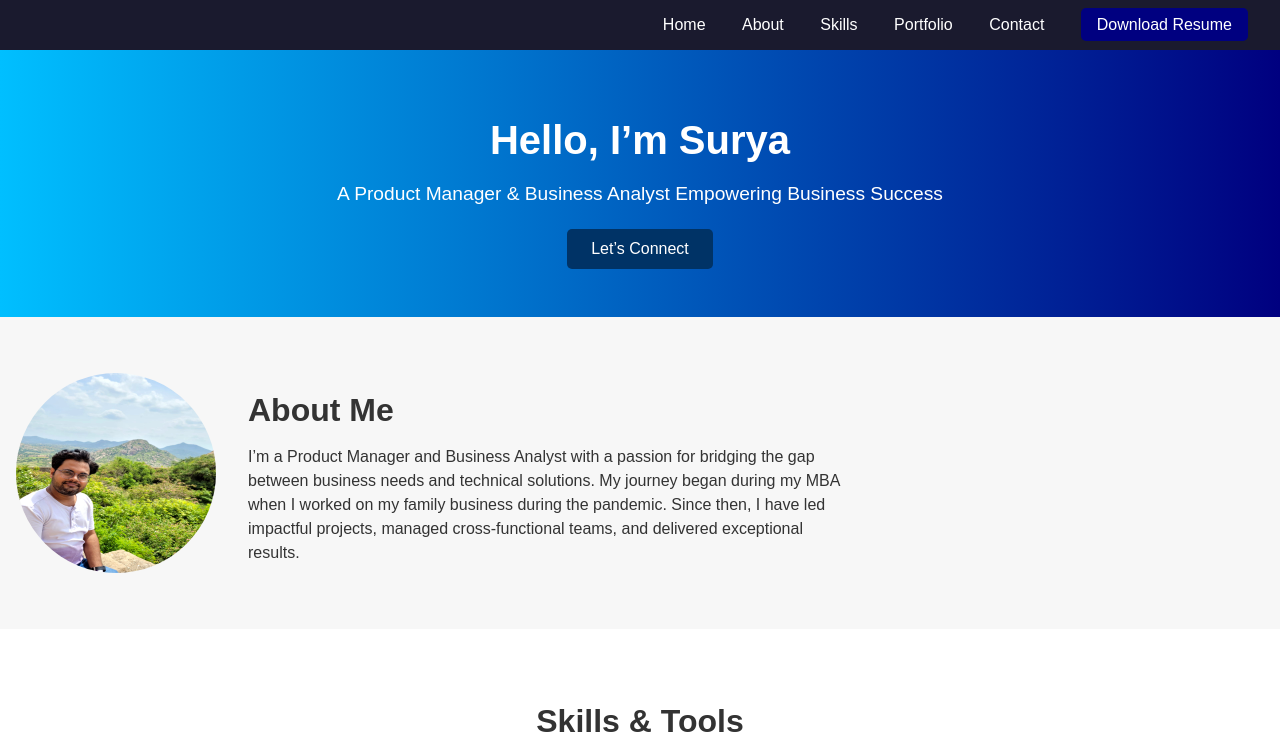
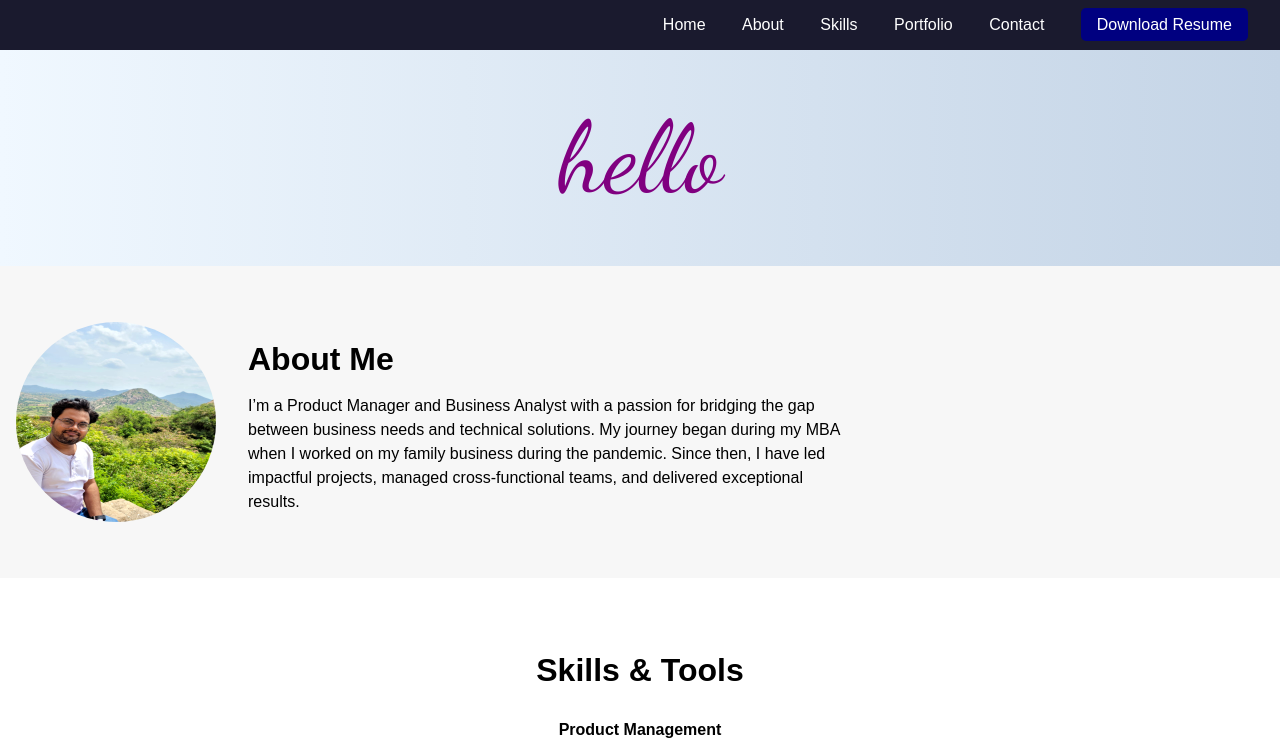
Before and after one commit to surya-astic/PersonalProfile, a plain HTML site: page index.html in a window 1280 px wide. Shown: the top 744 px of the page. Drawn offline with Linux system fonts and the light colour scheme; files whose address does not match are found by name.

Commit message:
Update index.html

```diff
--- a/index.html
+++ b/index.html
@@ -6,10 +6,18 @@
     <title>Personal Page</title>
     <style>
         body {
+            //display: flex;
+            justify-content: center;
+            align-items: center;
+            height: 100vh;
+            margin: 0;
+            background-color: #f0f8ff;
             font-family: Arial, sans-serif;
-            margin: 0;
-            padding: 0;
-            color: #333;
+        }
+        .cursive-text {
+            font-family: 'Dancing Script', cursive;
+            font-size: 100px;
+            color: #800080;
         }
 
         /* Navigation Bar */
@@ -44,7 +52,7 @@
 
         /* Hero Section */
         .hero {
-            background: linear-gradient(to right, #00BFFF, #000080);
+            background: linear-gradient(to right, #f0f8ff, #c4d4e6);
             color: white;
             text-align: center;
             padding: 3em 1em;
@@ -218,7 +226,8 @@
             padding: 1em;
         }
     </style>
-</head>
+	<link href="https://fonts.googleapis.com/css2?family=Dancing+Script:wght@400;700&display=swap" rel="stylesheet">
+	</head>
 <body>
 
 <nav>
@@ -229,22 +238,16 @@
         <a href="#skills">Skills</a>
         <a href="#portfolio">Portfolio</a>
         <a href="#contact">Contact</a>
-        <a href="SuryaPalSingh_Resume.pdf" class="cta" target="_blank" rel="noopener noreferrer">Download Resume</a>
+        <a href="D:\PersonalProfile\SuryaPalSingh_Resume.pdf" class="cta" target="_blank" rel="noopener noreferrer">Download Resume</a>
     </div>
 </nav>
 
 <section class="hero" id="home">
-    <h1>Hello, I’m Surya</h1>
-    <p>A Product Manager & Business Analyst Empowering Business Success</p>
-    <div class="buttons">
-	<a href="www.linkedin.com/in/suryaastic" target="_blank" rel="noopener noreferrer">
-	<button>Let’s Connect</button>
-	</a>
-    </div>
+<div class="cursive-text">hello</div>
 </section>
 
 <section class="about" id="about">
-    <img src="profile.jpeg" alt="Profile Image" width="200" height="200">
+    <img src="D:/PersonalProfile/images/profile.jpeg" alt="Profile Image" width="200" height="200">
     <div class="text">
         <h2>About Me</h2>
         <p>I’m a Product Manager and Business Analyst with a passion for bridging the gap between business needs and technical solutions. My journey began during my MBA when I worked on my family business during the pandemic. Since then, I have led impactful projects, managed cross-functional teams, and delivered exceptional results.</p>
@@ -284,6 +287,7 @@
         </div>
     </div>
 </section>
+
 <section class="portfolio" id="portfolio">
     <h2>Portfolio</h2>
     <div class="projects">
@@ -329,7 +333,6 @@
     </div>
 </section>
 
-
 <footer>
     <p>&copy; 2024 Surya Pal Singh. All Rights Reserved.</p>
 </footer>
```
